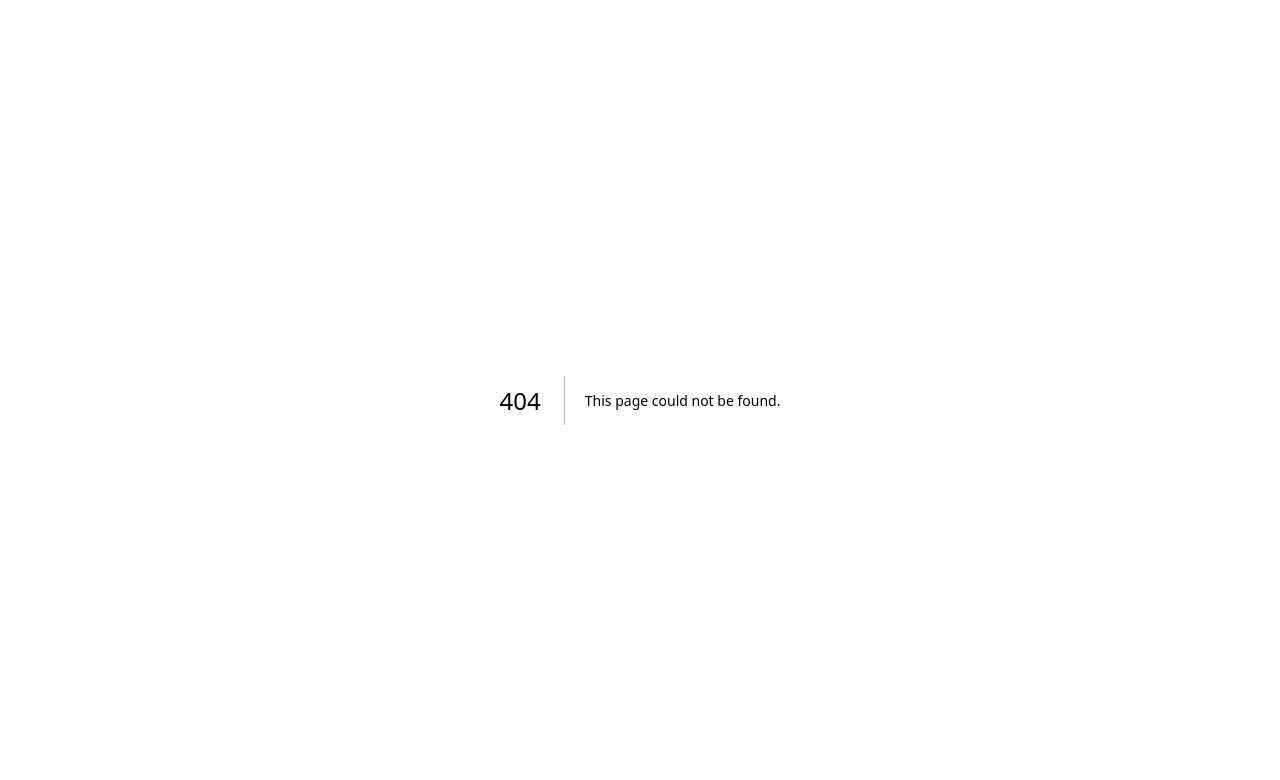
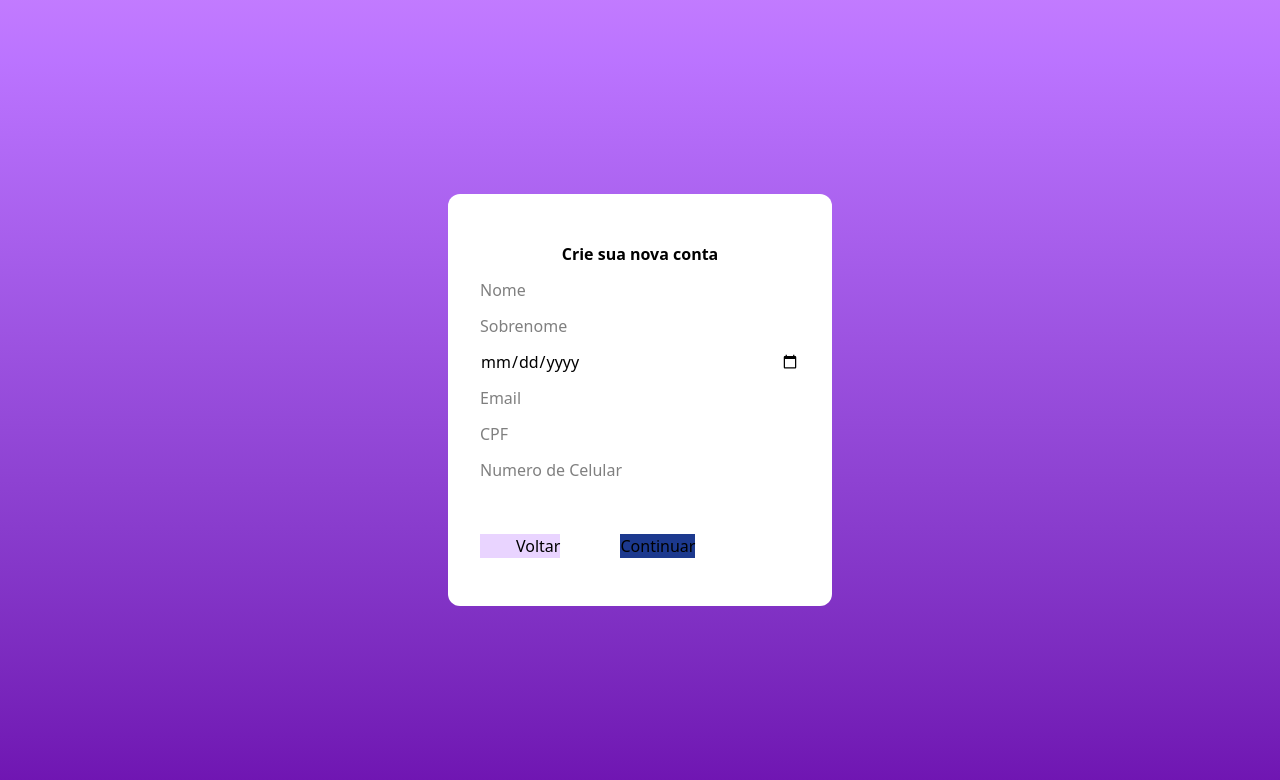
Before and after one commit to cce-fluxo/DDD25.1-Cebolinha67-Front, a Next.js app: page /cadastro in a window 1280 px wide. Before the commit this address had no page. Shown: the top 780 px of the page. Built offline with nearby package versions, Linux system fonts and the light colour scheme.

Commit message:
mudando o cadastro

```diff
--- /dev/null
+++ b/app/cadastro/page.tsx
@@ -0,0 +1,97 @@
+"use client"
+import { useFormik } from "formik";
+import * as Yup from 'yup'
+
+export default function Cadastro(){
+    const formik = useFormik({
+        initialValues:{
+            nome:'',
+            sobrenome:'',
+            data:"",
+            email:"",
+            cpf:"",
+            numero_de_celular:''
+        },
+        validationSchema: Yup.object({
+            nome: Yup.string().required('Nome inválido'),
+            sobrenome: Yup.string().required('Este campo é obrigatório'),
+            data: Yup.date().required("Este campo é obrigatório"),
+            email : Yup.string().email().required("Email obrigatório"),
+            cpf: Yup.number().required("CPF obrigatório"),
+            numero_de_celular: Yup.number().required("Numero de telefone obrigatório")
+        }),
+
+        onSubmit: (values)=>{
+            console.log(values)
+        }
+    })
+    return(
+        <div className="flex justify-center items-center min-h-screen bg-gradient-to-b from-purple-400 to-purple-800">
+
+            <header>
+                <div className="h-20 bg-white"></div>
+            </header>
+            <div className="bg-white rounded-xl px-8 py-12 w-96 flex flex-col gap-3">
+                <div className="flex justify-center items-center font-bold">
+                    <p>Crie sua nova conta</p>
+                </div>
+            <input
+            type="text"
+            placeholder="Nome"
+            {...formik.getFieldProps('nome')}
+            className="">
+            </input>
+            {formik.touched.nome && formik.errors.nome}
+
+            <input
+            type="text"
+            placeholder="Sobrenome"
+            {...formik.getFieldProps('sobrenome')}
+            className="">
+            </input>
+            {formik.touched.sobrenome && formik.errors.sobrenome}
+
+            <input
+            type="date"
+            placeholder="Ano / Mes / Dia"
+            {...formik.getFieldProps('data')}
+            className="">
+            </input>
+            {formik.touched.data && formik.errors.data}
+
+            <input
+            type="text"
+            placeholder="Email"
+            {...formik.getFieldProps('email')}
+            className="">
+            </input>
+            {formik.touched.email && formik.errors.email}
+
+            <input
+            type="text"
+            placeholder="CPF"
+            {...formik.getFieldProps('cpf')}
+            className="">
+            </input>
+            {formik.touched.cpf && formik.errors.cpf}
+
+            <input
+            type="number"
+            placeholder="Numero de Celular"
+            {...formik.getFieldProps('numero_de_celular')}
+            className="">
+            </input>
+            {formik.touched.numero_de_celular && formik.errors.numero_de_celular}
+
+            <div id="botoes-do-final" className="flex flex-row gap-15 mt-10">
+                <div className="bg-purple-200 justify-center">
+                <button className="ml-9">Voltar</button>
+                </div>
+                <div className="bg-blue-900 justify-center">
+                <button >Continuar</button>
+                </div>
+            </div>
+            </div>
+        </div>
+    )
+}
--- a/app/page.tsx
+++ /dev/null
@@ -1,7 +0,0 @@
-export default function Home() {
-  return(
-    <div>
-
-    </div>
-  )
-}
--- a/package.json
+++ b/package.json
@@ -15,7 +15,7 @@
   },
   "devDependencies": {
     "@tailwindcss/postcss": "^4",
-    "@types/node": "^20",
+    "@types/node": "20.19.37",
     "@types/react": "^19",
     "@types/react-dom": "^19",
     "eslint": "^9",
```
Also changed, not shown: 1 other file (tests, documents, lock files or other folders).
